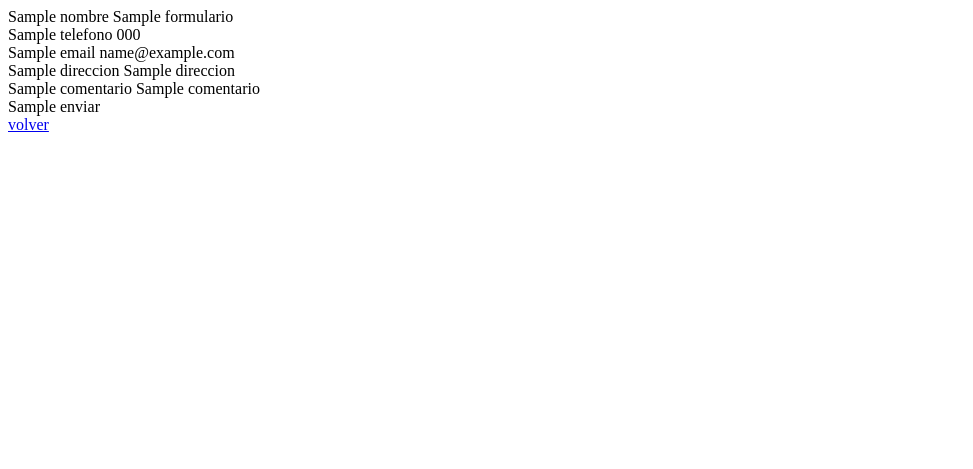
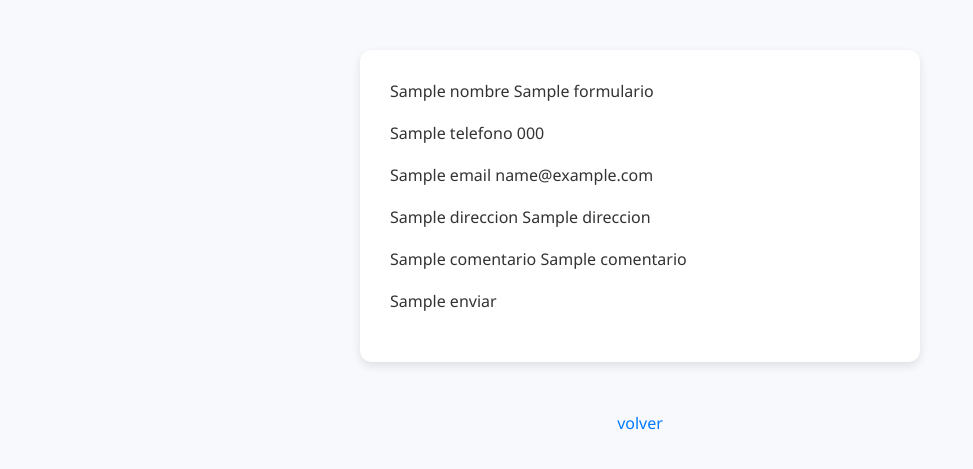
Before and after one commit to nahuelbocanegra/curso_python, a Flask app: template 07_flask/project_4/templates/insertar_contactos.html in a window 1280 px wide. Shown: the top 469 px of the page, without its empty margins (0-973 px from the left). Run offline with Flask 3, Linux system fonts and the light colour scheme; the template is opened without the code that fills it: most values are stand-ins (such as "Sample title", 1, 10 or a date in 2020).

Commit message:
insertar curso.css

```diff
--- /dev/null
+++ b/07_flask/project_4/static/css/insertar_contacto.css
@@ -0,0 +1,66 @@
+body {
+    font-family: 'Segoe UI', Tahoma, Geneva, Verdana, sans-serif;
+    background-color: #f7f9fc;
+    color: #333;
+    margin: 0;
+    padding: 0;
+}
+
+form {
+    background-color: #ffffff;
+    max-width: 500px;
+    margin: 50px auto;
+    padding: 30px;
+    border-radius: 12px;
+    box-shadow: 0 4px 10px rgba(0, 0, 0, 0.1);
+}
+
+form div {
+    margin-bottom: 20px;
+}
+
+label {
+    display: block;
+    margin-bottom: 6px;
+    font-weight: bold;
+    color: #2c3e50;
+}
+
+input[type="text"],
+textarea {
+    width: 100%;
+    padding: 10px;
+    border: 1px solid #ccd6dd;
+    border-radius: 6px;
+    font-size: 16px;
+    background-color: #fdfdfd;
+}
+
+input[type="submit"],
+button {
+    background-color: #007bff;
+    color: white;
+    border: none;
+    padding: 12px 18px;
+    font-size: 16px;
+    border-radius: 6px;
+    cursor: pointer;
+    transition: background-color 0.3s ease;
+}
+
+input[type="submit"]:hover,
+button:hover {
+    background-color: #0056b3;
+}
+
+a {
+    display: block;
+    text-align: center;
+    margin-top: 20px;
+    text-decoration: none;
+    color: #007bff;
+}
+
+a:hover {
+    text-decoration: underline;
+}
--- a/07_flask/project_4/templates/detalles_contacto.html
+++ b/07_flask/project_4/templates/detalles_contacto.html
@@ -3,7 +3,7 @@
 <head>
     <meta charset="UTF-8">
     <meta name="viewport" content="width=device-width, initial-scale=1.0">
-    <link rel="stylesheet" href="{{ url_for('static' , filename='css/detalles_curso.css') }}" >
+    <link rel="stylesheet" href="{{ url_for('static' , filename='css/detalles_contacto.css') }}" >
     <title>Detalle contacto</title>
 </head>
 <body>
--- a/07_flask/project_4/templates/insertar_contactos.html
+++ b/07_flask/project_4/templates/insertar_contactos.html
@@ -3,7 +3,8 @@
 <head>
     <meta charset="UTF-8">
     <meta name="viewport" content="width=device-width, initial-scale=1.0">
-    <title>Editar contactos</title>
+    <link rel="stylesheet" href="{{url_for('static',filename='css/insertar_contacto.css')}}">
+    <title>Insertar contactos</title>
 </head>
 <body>
     <form action="" method="post">
```
Also changed, not shown: 07_flask/project_4/static/css/detalles_contacto.css (renamed from 07_flask/project_4/static/css/detalles_curso.css).
